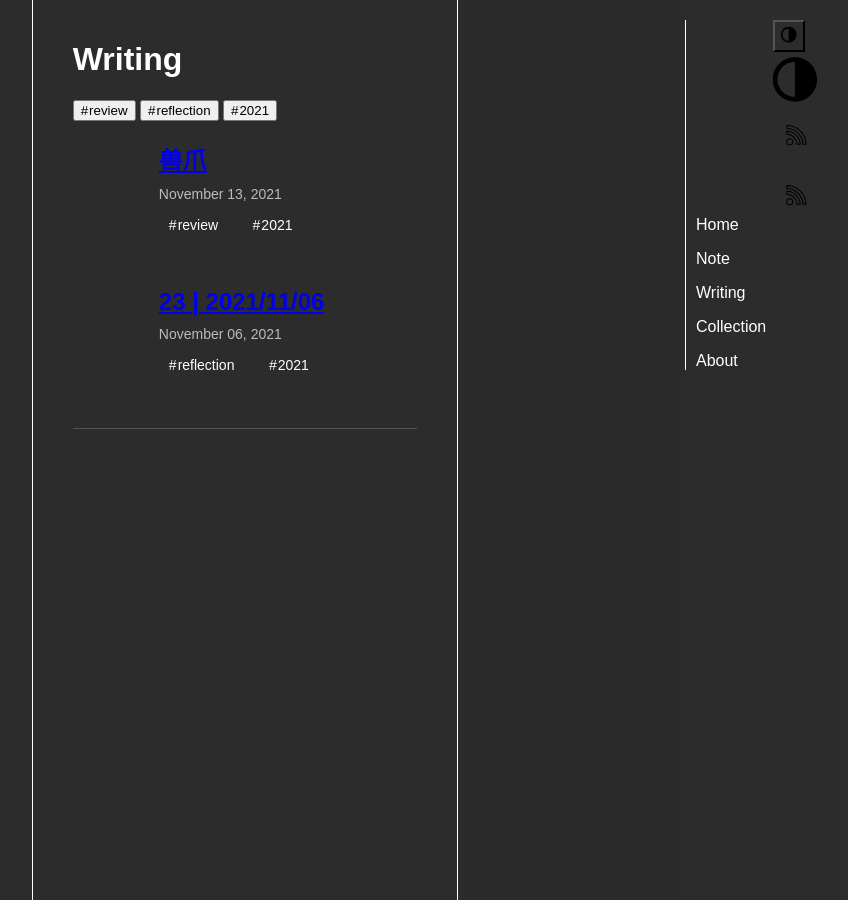
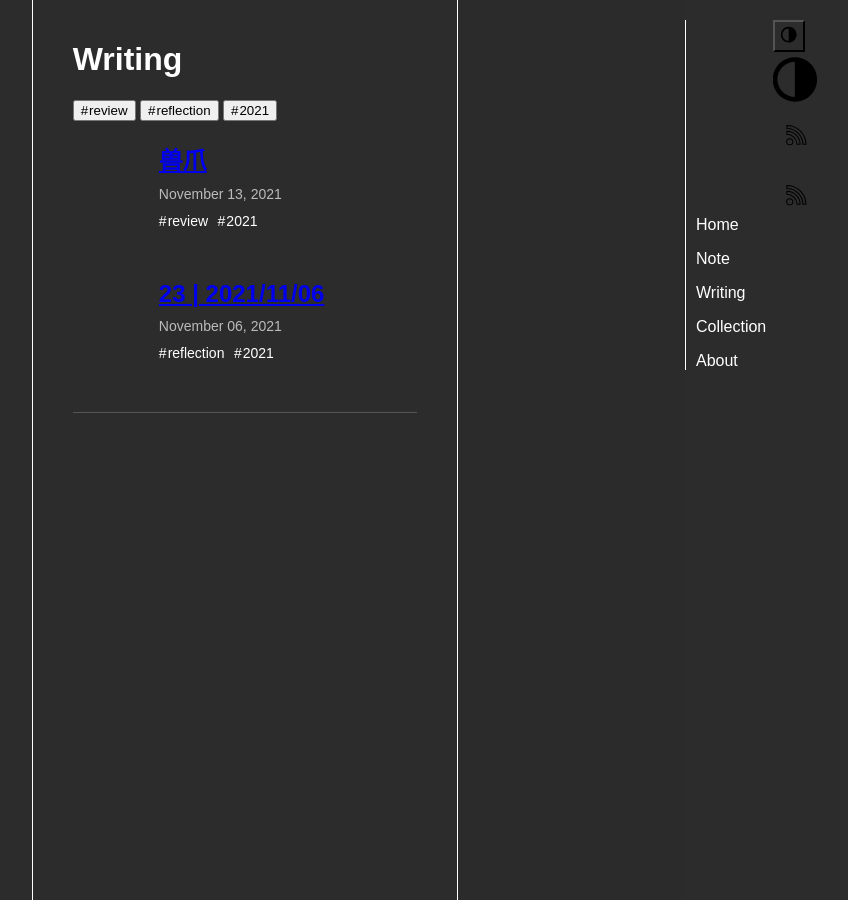
Before and after one commit to faithk7/faithk7.github.io, a Jekyll site: the page built from writing-index.html, in a window 1280 px wide. Shown: the whole page, without its empty margins (395-1243 px from the left). Built offline with Jekyll 4.4.1, drawn with Linux system fonts in a browser that asks for light colours.

Commit message:
r: moodify the spacing for o-tag-item to get rid of the unnecessary padding

```diff
--- a/assets/writing-index.css
+++ b/assets/writing-index.css
@@ -46,8 +46,7 @@
 
 .o-tag-item {
     display: inline-block;
-    margin-right: 10px;
-    padding: 5px 10px;
+    margin-right: 5px;
     border-radius: 3px;
     color: #ffffff;
     font-size: 14px;
```
